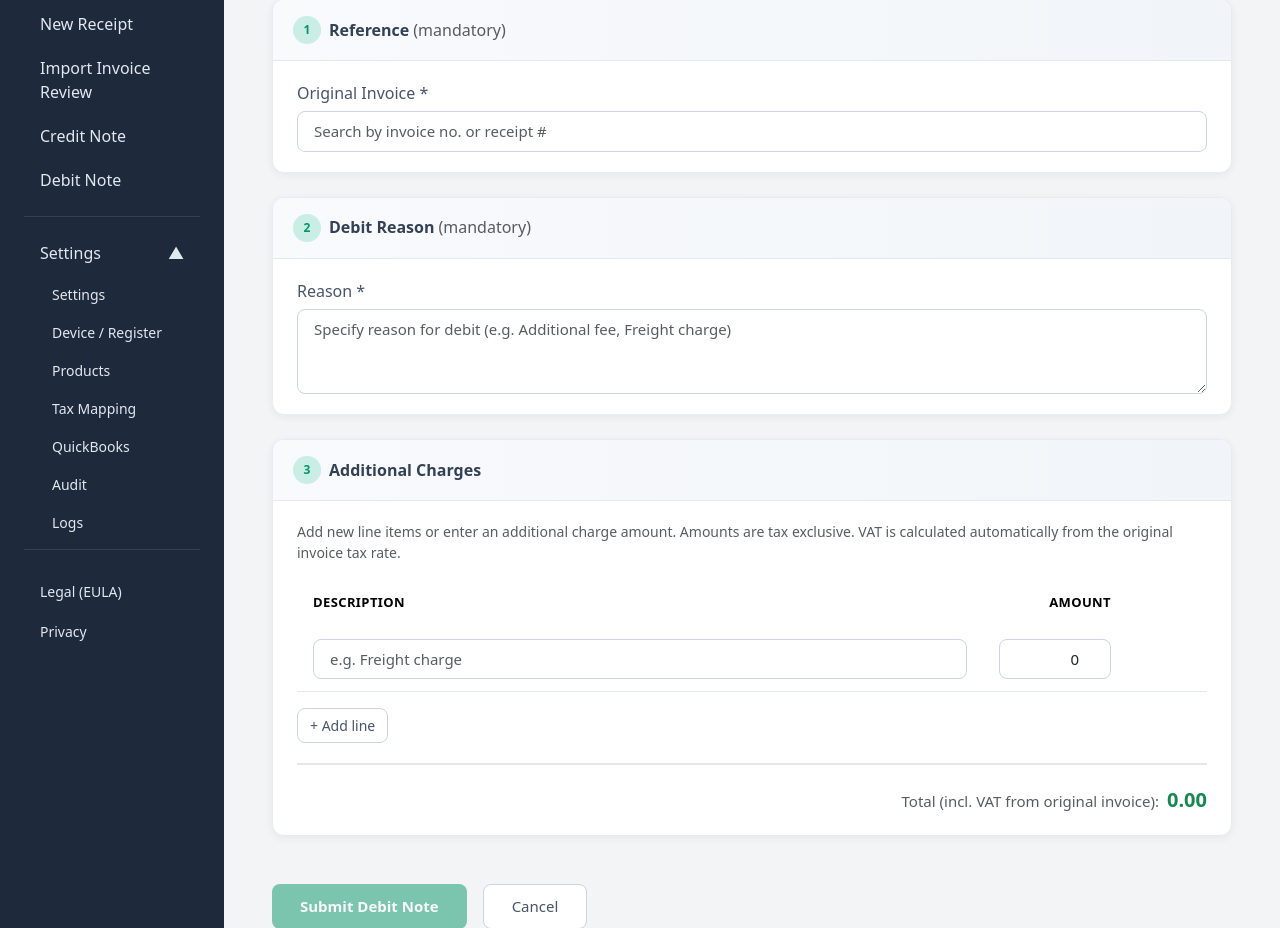
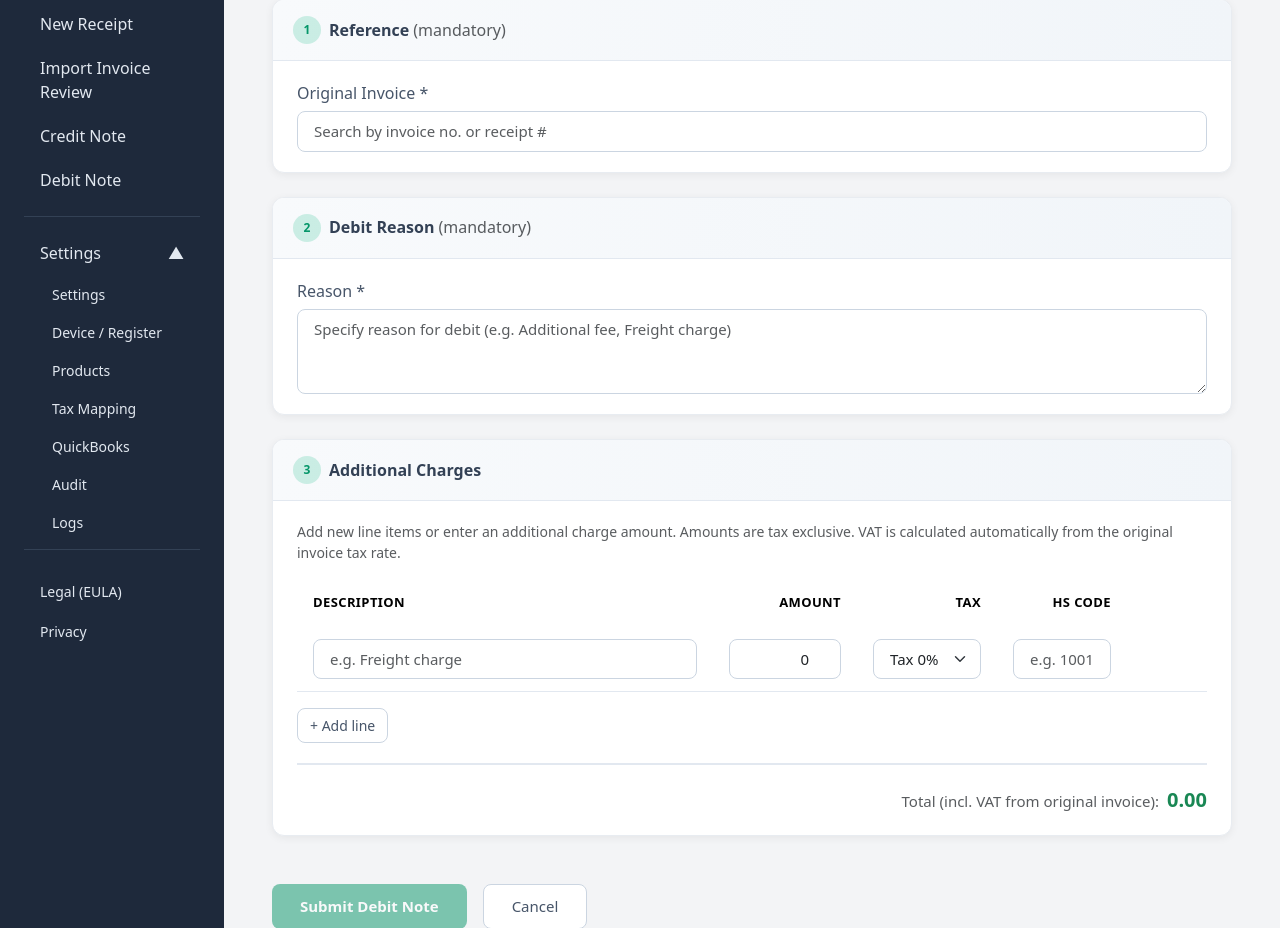
Before and after one commit to kastel21/fiscal1, a Django app: template templates/fiscal/debit_note_form.html in a window 1280 px wide. Shown: the part 247-1175 px from the top of the page. Run offline with Django 5.2, Linux system fonts and the light colour scheme; the template is opened without the code that fills it, so the values that code supplies are empty; some libraries are stand-ins or nearby versions.

Commit message:
fixed templates

```diff
--- a/fiscal/services/credit_note_import_service.py
+++ b/fiscal/services/credit_note_import_service.py
@@ -78,6 +78,7 @@ def get_enriched_invoices_for_form(
             "date": date_val,
             "customer": cust.get("name", cust.get("buyerRegisterName", "")) or "-",
             "lines": r.receipt_lines or [],
+            "taxes": r.receipt_taxes or [],
             "receipt_global_no": r.receipt_global_no,
             "tax_percent": tax_pct,
         })
--- a/templates/fiscal/debit_note_form.html
+++ b/templates/fiscal/debit_note_form.html
@@ -88,6 +88,8 @@
               <tr>
                 <th>Description</th>
                 <th style="width: 140px;">Amount</th>
+                <th style="width: 140px;">Tax</th>
+                <th style="width: 130px;">HS Code</th>
                 <th style="width: 80px;"></th>
               </tr>
             </thead>
@@ -95,6 +97,12 @@
               <tr>
                 <td><input type="text" class="form-control form-control-sm debit-desc" placeholder="e.g. Freight charge"></td>
                 <td><input type="number" min="0" step="0.01" class="form-control form-control-sm debit-amount" value="0" placeholder="0.00"></td>
+                <td>
+                  <select class="form-select form-select-sm debit-tax">
+                    <option value="0">Tax 0%</option>
+                  </select>
+                </td>
+                <td><input type="text" class="form-control form-control-sm debit-hs" maxlength="8" placeholder="e.g. 10010000"></td>
                 <td></td>
               </tr>
             </tbody>
@@ -125,6 +133,64 @@
   var idEl = document.getElementById('original-invoice-id');
   var tbody = document.getElementById('debit-items-tbody');
   var lineDataEl = document.getElementById('debit-line-data');
+
+  function taxOptionsForInvoice(inv) {
+    var seen = {};
+    var out = [];
+    var taxIdToPct = {};
+    if (inv && Array.isArray(inv.taxes)) {
+      inv.taxes.forEach(function(tx) {
+        var txPct = tx && (tx.taxPercent != null ? tx.taxPercent : tx.fiscalCounterTaxPercent);
+        var txNum = Number(txPct);
+        if (Number.isFinite(txNum)) {
+          var key = txNum.toFixed(2);
+          taxIdToPct[String(tx.taxID)] = txNum;
+          if (!seen[key]) {
+            seen[key] = true;
+            out.push(txNum);
+          }
+        }
+      });
+    }
+    if (inv && Array.isArray(inv.lines)) {
+      inv.lines.forEach(function(ln) {
+        var pct = ln && (ln.taxPercent != null ? ln.taxPercent : ln.receiptLineTaxPercent);
+        if ((pct == null || pct === '') && ln && ln.taxID != null) {
+          pct = taxIdToPct[String(ln.taxID)];
+        }
+        var n = Number(pct);
+        if (!Number.isFinite(n)) return;
+        var k = n.toFixed(2);
+        if (!seen[k]) {
+          seen[k] = true;
+          out.push(n);
+        }
+      });
+    }
+    if (!out.length && inv) out.push(Number(inv.tax_percent) || 0);
+    if (!out.length) out.push(0);
+    out.sort(function(a, b) { return a - b; });
+    return out;
+  }
+
+  function renderTaxSelectOptions(selectEl, inv, selectedValue) {
+    if (!selectEl) return;
+    var options = taxOptionsForInvoice(inv);
+    var selected = Number(selectedValue);
+    if (!Number.isFinite(selected)) selected = options[0];
+    selectEl.innerHTML = options.map(function(pct) {
+      var v = Number(pct).toFixed(2);
+      var isSelected = Number(v) === Number(selected.toFixed(2));
+      return '<option value="' + v + '"' + (isSelected ? ' selected' : '') + '>Tax ' + v + '%</option>';
+    }).join('');
+  }
+
+  function refreshRowTaxSelects() {
+    tbody.querySelectorAll('.debit-tax').forEach(function(sel) {
+      var current = sel.value;
+      renderTaxSelectOptions(sel, selectedInvoice, current);
+    });
+  }
 
   function filterInvoices(q) {
     q = (q || '').toLowerCase().trim();
@@ -159,6 +225,7 @@
     document.getElementById('disp-customer').textContent = inv.customer || '-';
     document.getElementById('disp-currency').textContent = inv.currency || '-';
     document.getElementById('disp-remaining-balance').textContent = (inv.remaining_balance != null ? inv.currency + ' ' + Number(inv.remaining_balance).toFixed(2) : '-');
+    refreshRowTaxSelects();
     updateDebitLineData();
   }
 
@@ -166,13 +233,18 @@
     var tr = document.createElement('tr');
     tr.innerHTML = '<td><input type="text" class="form-control form-control-sm debit-desc" placeholder="Description"></td>' +
       '<td><input type="number" min="0" step="0.01" class="form-control form-control-sm debit-amount" value="0"></td>' +
+      '<td><select class="form-select form-select-sm debit-tax"></select></td>' +
+      '<td><input type="text" class="form-control form-control-sm debit-hs" maxlength="8" placeholder="e.g. 10010000"></td>' +
       '<td><button type="button" class="btn btn-sm btn-link text-danger debit-remove">Remove</button></td>';
     tr.querySelector('.debit-remove').addEventListener('click', function() {
       tr.remove();
       updateDebitLineData();
     });
+    renderTaxSelectOptions(tr.querySelector('.debit-tax'), selectedInvoice);
     tr.querySelector('.debit-desc').addEventListener('input', updateDebitLineData);
     tr.querySelector('.debit-amount').addEventListener('input', updateDebitLineData);
+    tr.querySelector('.debit-tax').addEventListener('change', updateDebitLineData);
+    tr.querySelector('.debit-hs').addEventListener('input', updateDebitLineData);
     tbody.appendChild(tr);
   }
 
@@ -182,8 +254,15 @@
     tbody.querySelectorAll('tr').forEach(function(tr) {
       var desc = (tr.querySelector('.debit-desc') && tr.querySelector('.debit-desc').value) || '';
       var amt = parseFloat(tr.querySelector('.debit-amount') && tr.querySelector('.debit-amount').value) || 0;
+      var taxPct = parseFloat(tr.querySelector('.debit-tax') && tr.querySelector('.debit-tax').value);
+      var hsCode = (tr.querySelector('.debit-hs') && tr.querySelector('.debit-hs').value || '').trim();
       if (amt <= 0) return;
-      data.push({ description: desc || 'Additional charge', amount: amt });
+      data.push({
+        description: desc || 'Additional charge',
+        amount: amt,
+        tax_percent: Number.isFinite(taxPct) ? taxPct : 0,
+        hs_code: hsCode
+      });
       captured += amt;
     });
     lineDataEl.value = JSON.stringify(data);
@@ -196,9 +275,11 @@
 
   document.getElementById('add-debit-line').addEventListener('click', addDebitRow);
 
-  tbody.querySelectorAll('.debit-desc, .debit-amount').forEach(function(el) {
+  tbody.querySelectorAll('.debit-desc, .debit-amount, .debit-tax, .debit-hs').forEach(function(el) {
     el.addEventListener('input', updateDebitLineData);
+    el.addEventListener('change', updateDebitLineData);
   });
+  refreshRowTaxSelects();
 
   searchEl.addEventListener('focus', function() { renderDropdown(filterInvoices(searchEl.value)); });
   searchEl.addEventListener('input', function() { renderDropdown(filterInvoices(searchEl.value)); });
```
Also changed, not shown: fiscal/forms/debit_note_form.py (+8 -0 lines), fiscal/views_credit_debit_forms.py (+9 -0 lines), 4 other files.
